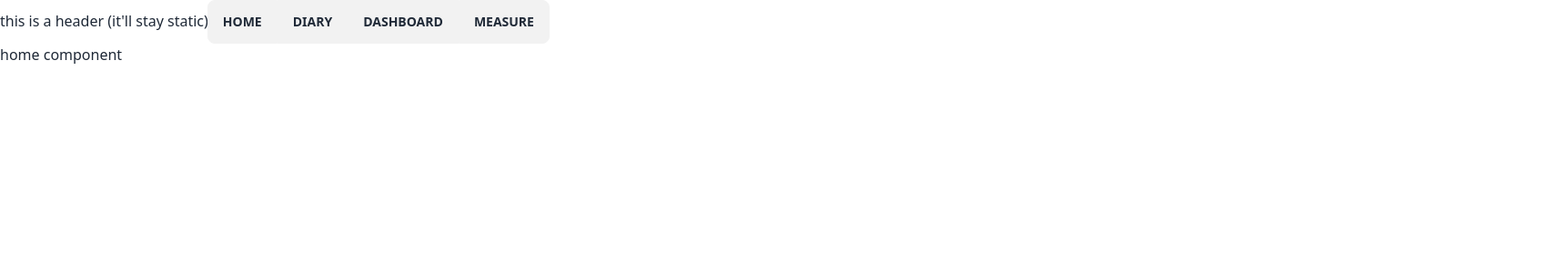
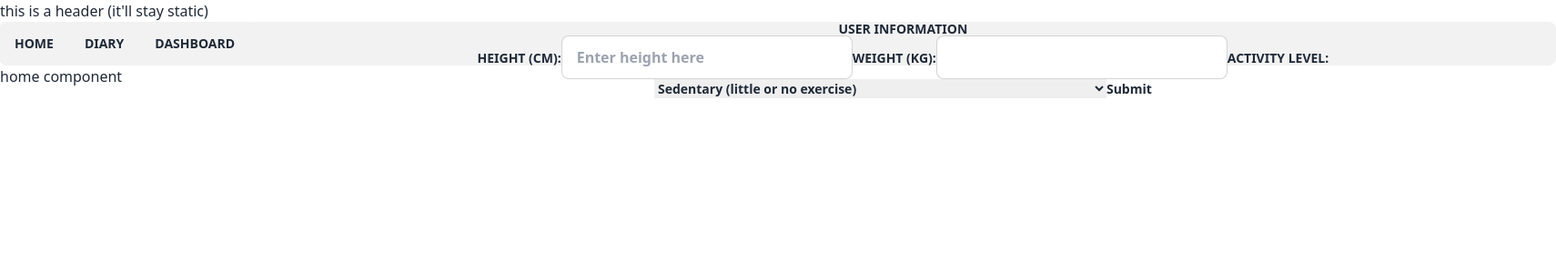
Before and after one commit to olukukoyi/fitness-pals-ctp, a React (Vite) app in the folder client/: page / in a window 1280 px wide. Shown: the top 300 px of the page at 91% size, 1710 px wide, since content can reach past the window. Built offline with nearby package versions, Linux system fonts and the light colour scheme.

Commit message:
Update AppRouter.jsx

```diff
--- a/client/src/AppRouter.jsx
+++ b/client/src/AppRouter.jsx
@@ -1,4 +1,73 @@
 import { Route, Routes, Link } from "react-router-dom";
+
+
+function Measure(){
+
+    let height = '',
+    weight = '',
+    activityLevel ='sedentary';
+
+
+
+  const handleSubmit = (e) => {
+    e.preventDefault();
+    // calculations happen here
+    console.log(height + " - " + weight + " - " + activityLevel);
+  };
+
+  return (
+    <div>
+      <h2>User Information</h2>
+      <form onSubmit={handleSubmit}>
+        <label>
+          Height (cm):
+          <input type="number"
+          placeholder="Enter height here"
+          value={height}
+          required
+          className="input input-bordered w-full max-w-xs"
+          />
+        </label>
+
+        <label>
+          Weight (kg):
+          <input type="number"
+          name="weight"
+          value={weight}
+          required
+          className="input input-bordered w-full max-w-xs"
+          />
+        </label>
+
+        <label>
+          Activity Level:
+          <select
+            name="activityLevel"
+            value={activityLevel}
+            required
+          >
+            <option value="sedentary">Sedentary (little or no exercise)</option>
+            <option value="lightlyActive">
+              Lightly Active (light exercise/sports 1-3 days/week)
+            </option>
+            <option value="moderatelyActive">
+              Moderately Active (moderate exercise/sports 3-5 days/week)
+            </option>
+            <option value="veryActive">
+              Very Active (hard exercise/sports 6-7 days a week)
+            </option>
+            <option value="superActive">
+              Super Active (very hard exercise/sports & physical job or 2x training)
+            </option>
+          </select>
+        </label>
+
+        <button type="submit">Submit</button>
+      </form>
+    </div>
+  );
+};
+
 
 function AppRouter() {
   return (
@@ -9,14 +78,14 @@ function AppRouter() {
           <Link to={"/"} className="btn">Home</Link>
           <Link to={"/diary"} className="btn">Diary</Link>
           <Link to={"/dashboard"} className="btn">Dashboard</Link>
-          <Link to={"/measure"} className="btn">Measure</Link>
+          <Link to={"/measure"} className="btn"><Measure/></Link>
         </div>
       </header>
       <Routes>
         <Route path="/" element={"home component"}/>
         <Route path="/diary" element={"diary component"}/>
         <Route path="/dashboard" element={"dashboard component"}/>
-        <Route path="/measure" element={"measure component"}/>
+        <Route path="/measure" element={<Measure/>}/>
         <Route path="*" element={"404 component"}/>
       </Routes>
     </>
```
